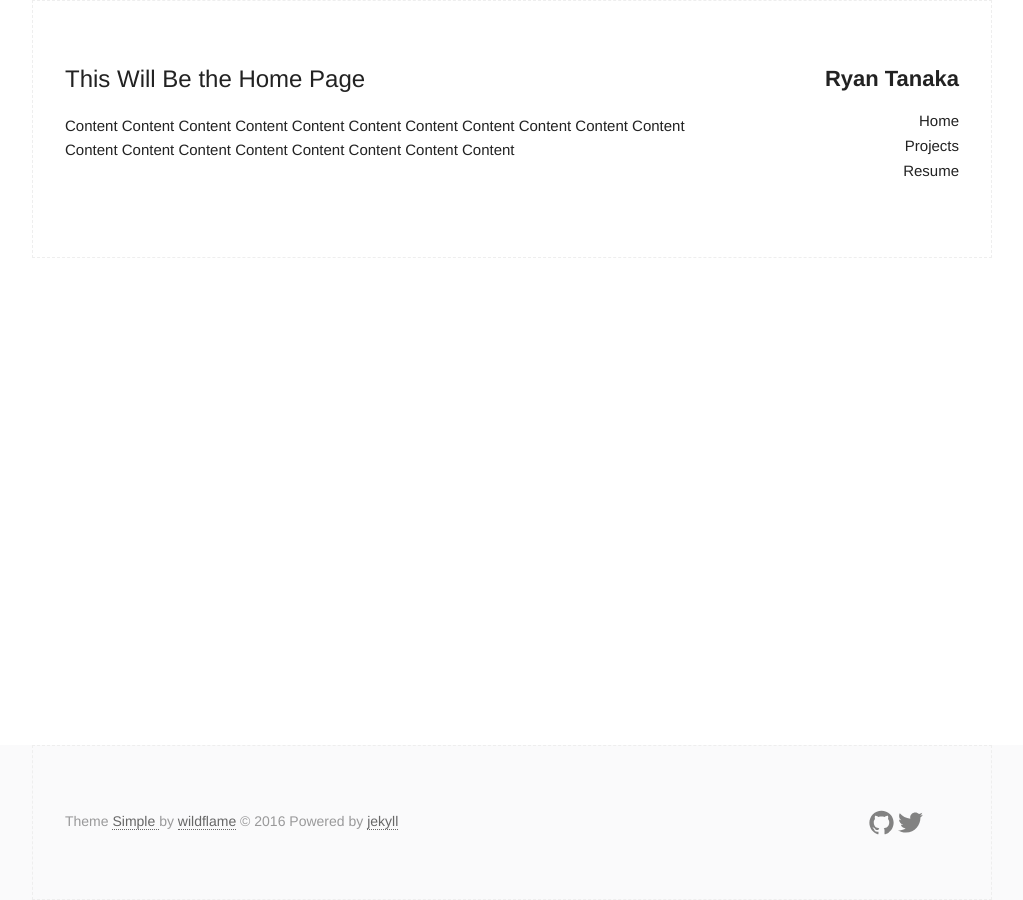
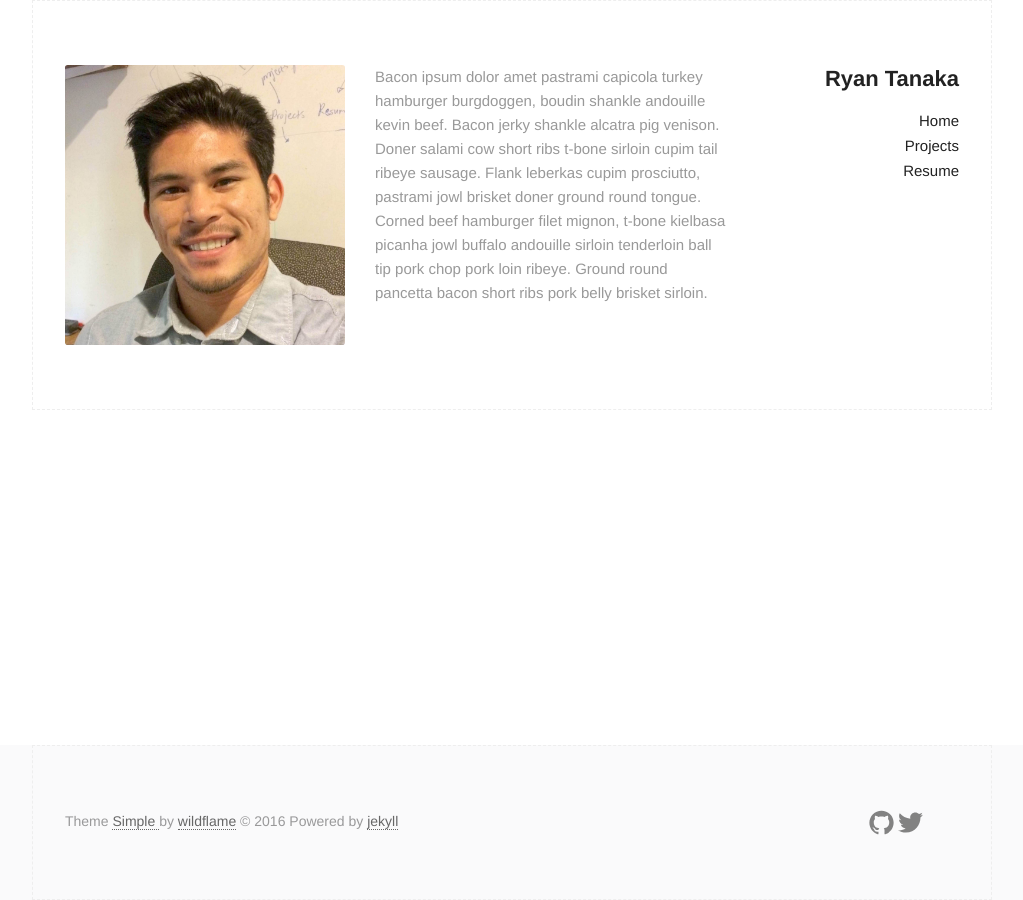
Before and after one commit to ryantanaka/ryantanaka.github.io, a Jekyll site: the page built from index.md, in a window 1280 px wide. Shown: the whole page, without its empty margins (128-1151 px from the left). Built offline with Jekyll 4.4.1, drawn with Linux system fonts in a browser that asks for light colours.

Commit message:
okay some progress and staring to look okay

```diff
--- a/_sass/_layout.scss
+++ b/_sass/_layout.scss
@@ -268,26 +268,35 @@ p.readmore {
     display:inline-block;
     text-align:center;
   }
+
+  @media (max-width: $on-palm) {
+    display: inline;
+  }
 }
 
 .authorimage {
   @media (min-width: $on-laptop+1) {
     float:left;
+    margin-right: 30px;
   }
-  display:inline-block;
-  width: 90px;
-  height: 90px;
-  border-radius: 5%;
+
+  @media (max-width: $on-laptop) {
+    margin-left: auto;
+    margin-right: auto;
+    margin-top: auto;
+    margin-bottom: 30px;
+  }
+
+  width: 280px;
+  height: 280px;
+  border-radius: 1%;
   -webkit-background-size: cover !important;
   background-size: cover !important;
   background-position: center center !important;
-  margin-right: 10px;
 }
 
 .authorinfo {
-  .bio {
     color:#999;
-  }
 }
 
 
--- a/index.md
+++ b/index.md
@@ -3,8 +3,11 @@ layout: default
 title: Home
 ---
 
-# This Will Be the Home Page
 
-Content Content Content Content Content Content Content
-Content Content Content Content Content Content
-Content Content Content Content Content Content
+<div class="authorimage box" style="background: url({{site.baseurl}}/assets/img/profile.jpeg)"></div>
+
+<div class="authorinfo">
+
+Bacon ipsum dolor amet pastrami capicola turkey hamburger burgdoggen, boudin shankle andouille kevin beef. Bacon jerky shankle alcatra pig venison. Doner salami cow short ribs t-bone sirloin cupim tail ribeye sausage. Flank leberkas cupim prosciutto, pastrami jowl brisket doner ground round tongue. Corned beef hamburger filet mignon, t-bone kielbasa picanha jowl buffalo andouille sirloin tenderloin ball tip pork chop pork loin ribeye. Ground round pancetta bacon short ribs pork belly brisket sirloin.
+
+</div>
```
Also changed, not shown: assets/img/Taffy.jpg (deleted), assets/img/image.jpg (deleted), assets/img/profile.jpeg (added).
